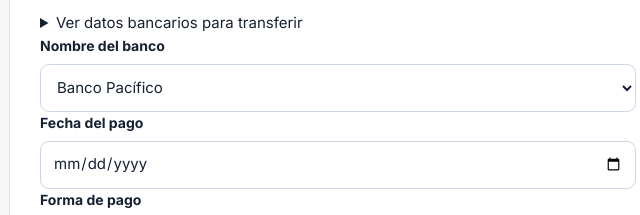
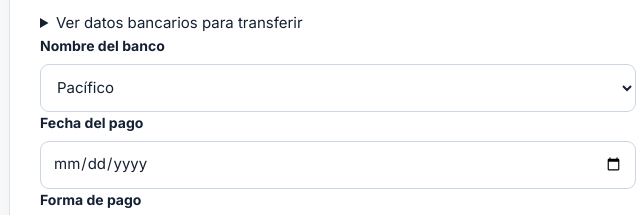
Before and after one commit to llpereirae-svg/Cotizador-TS, a website with bundled scripts: page renovacion.html in a window 1280 px wide. Both pictures are taken after a click on the button "Confirmar cantidad". Shown: the part 960-1175 px from the top of the page, 71-711 px from the left. Built offline with nearby package versions, Linux system fonts and the light colour scheme.

Commit message:
Simplificar nombres del selector bancario

```diff
--- a/renovacion.html
+++ b/renovacion.html
@@ -96,7 +96,7 @@
               </div>
             </details>
             <div class="fields-grid">
-              <div><label class="field-label" for="bank">Nombre del banco</label><select class="field-control" id="bank"><option value="banco-pacifico-ahorros">Banco Pacífico</option><option value="banco-pichincha-corriente">Pichincha</option><option value="banco-procredit-ahorros">ProCredit</option></select></div>
+              <div><label class="field-label" for="bank">Nombre del banco</label><select class="field-control" id="bank"><option value="banco-pacifico-ahorros">Pacífico</option><option value="banco-pichincha-corriente">Pichincha</option><option value="banco-procredit-ahorros">Procredit</option></select></div>
               <div><label class="field-label" for="payment-date">Fecha del pago</label><input class="field-control" id="payment-date" type="date"></div>
               <div><label class="field-label" for="operation">Forma de pago</label><select class="field-control" id="operation"><option value="deposito">Depósito</option><option value="transferencia">Transferencia</option></select></div>
               <div class="field-full"><label class="field-label" for="receipt">Comprobante de pago</label><input class="file-input" id="receipt" type="file" accept=".jpg,.jpeg,.png,.pdf,image/jpeg,image/png,application/pdf" aria-describedby="receipt-hint code-request-message"><label class="file-picker" for="receipt"><span class="file-button">Seleccionar archivo</span><span id="file-name">Sin archivo</span></label><p class="field-hint" id="receipt-hint">Formatos admitidos: JPG, JPEG, PNG o PDF.<br>Tamaño máximo: 500 KB.</p></div>
```
Also changed, not shown: tests/renovacion-regresion.test.mjs (+1 -1 lines).
